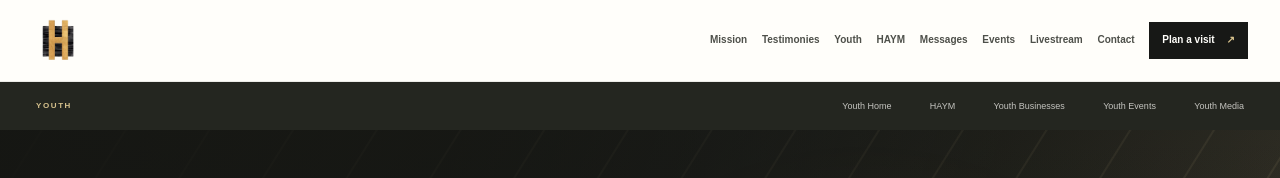
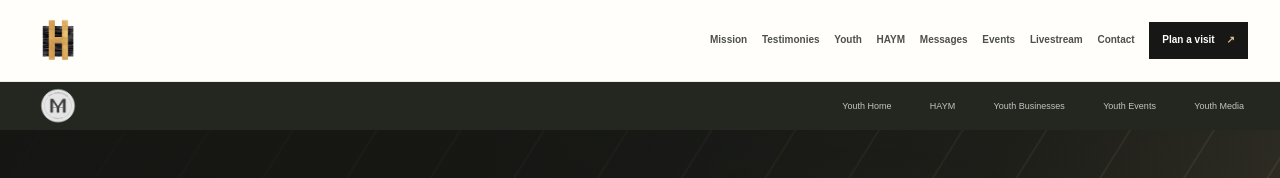
Before and after one commit to Jasonvic97/church-website, a Next.js app: page /youth in a window 1280 px wide. Shown: the top 178 px of the page. Built offline with nearby package versions, Linux system fonts and the light colour scheme.

Commit message:
Add youth logo to navigation

```diff
--- a/components/youth-nav.tsx
+++ b/components/youth-nav.tsx
@@ -1,3 +1,4 @@
+import Image from "next/image";
 import Link from "next/link";
 import { siteConfig } from "@/lib/site-config";
 
@@ -5,7 +6,15 @@ export function YouthNav() {
   return (
     <nav className="youth-nav" aria-label="Youth navigation">
       <div className="youth-nav__inner page-wrap">
-        <span className="youth-nav__label">Youth</span>
+        <Link className="youth-nav__brand" href="/youth" aria-label="Homestead Assembly Youth">
+          <Image
+            src="/images/church/youth-logo.png"
+            alt="Homestead Assembly Youth"
+            width={44}
+            height={44}
+            priority
+          />
+        </Link>
         <div>
           {siteConfig.youthNavigation.map((item) => (
             <Link key={item.label} href={item.href}>{item.label}</Link>
```
